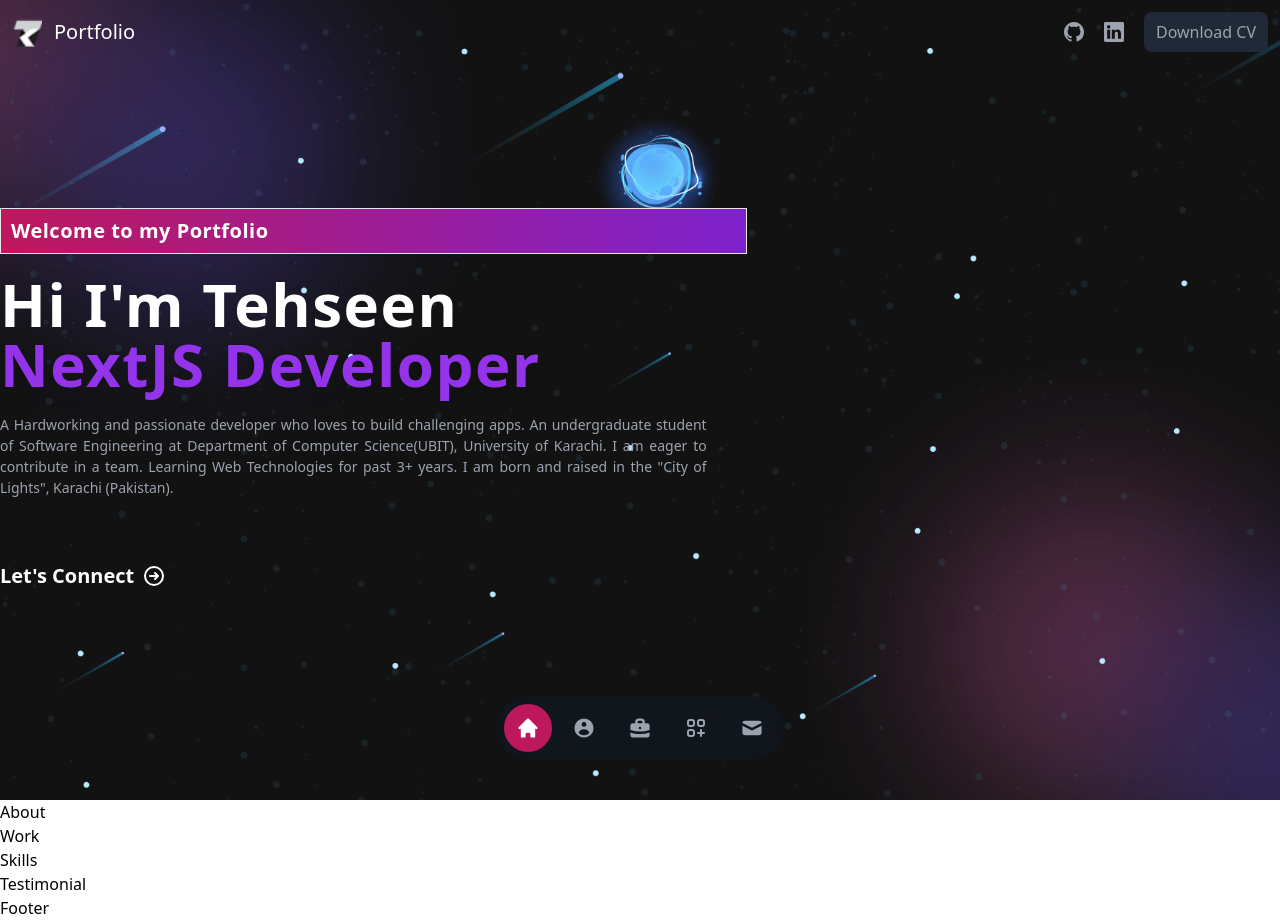
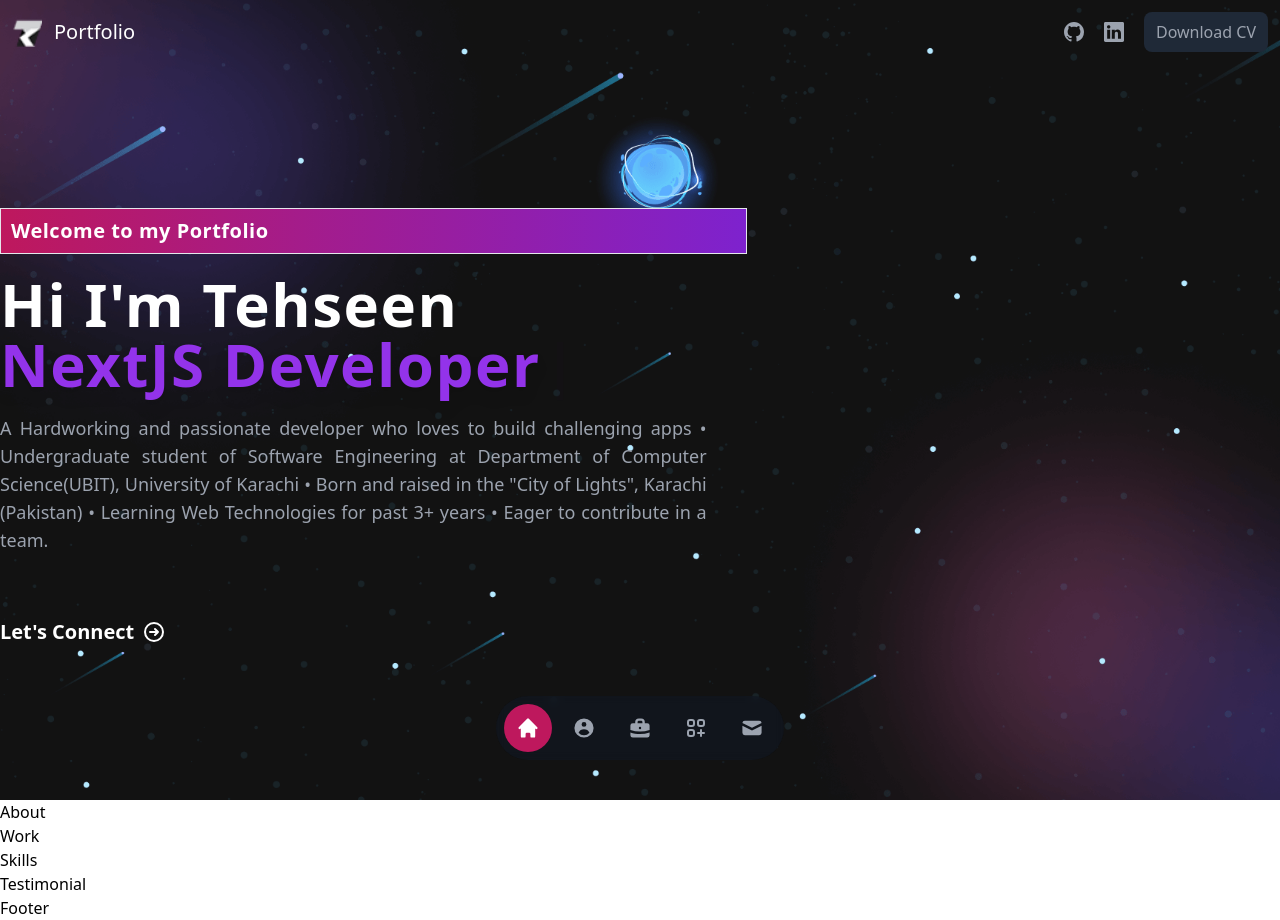
Before and after one commit to MdTehseenKhan/portfolio, a Next.js app: page / in a window 1280 px wide. Built offline with nearby package versions, Linux system fonts and the light colour scheme; what @badrap/bar-of-progress would draw is missing.

Commit message:
Initial Commit

```diff
--- a/components/Banner.jsx
+++ b/components/Banner.jsx
@@ -7,7 +7,7 @@ const words = ["ReactJS Developer", "NextJS Developer", "MERN Stack Dev", "Expre
 const Banner = () => {
   return (
     <>
-      <section className="banner relative w-full h-screen bg-[url('/banner-bg.png')] bg-cover bg-no-repeat bg-top pt-40 md:pt-52 pb-24">
+      <section className="banner relative w-full h-screen bg-[url('/banner-bg.png')] bg-cover bg-no-repeat bg-top pt-40 lg:pt-52 pb-24">
         <div className="container mx-auto">
           <div className="flex items-center">
             <div className="mx-auto lg:mx-0 w-10/12 xl:w-7/12 flex flex-col">
@@ -23,11 +23,11 @@ const Banner = () => {
                 </span>
               </div>
 
-              <p className="text-gray-400 text-sm text-justify leading-normal md:mr-10">
-                A Hardworking and passionate developer who loves to build challenging apps. An undergraduate student of
-                Software Engineering at Department of Computer Science(UBIT), University of Karachi. I am eager to
-                contribute in a team. Learning Web Technologies for past 3+ years. I am born and raised in the "City of
-                Lights", Karachi (Pakistan).
+              <p className="text-gray-400 text-sm sm:text-base md:text-lg text-justify leading-normal md:mr-10">
+                A Hardworking and passionate developer who loves to build challenging apps • Undergraduate student of
+                Software Engineering at Department of Computer Science(UBIT), University of Karachi • Born and raised in
+                the "City of Lights", Karachi (Pakistan) • Learning Web Technologies for past 3+ years • Eager to
+                contribute in a team.
               </p>
 
               <button
```
